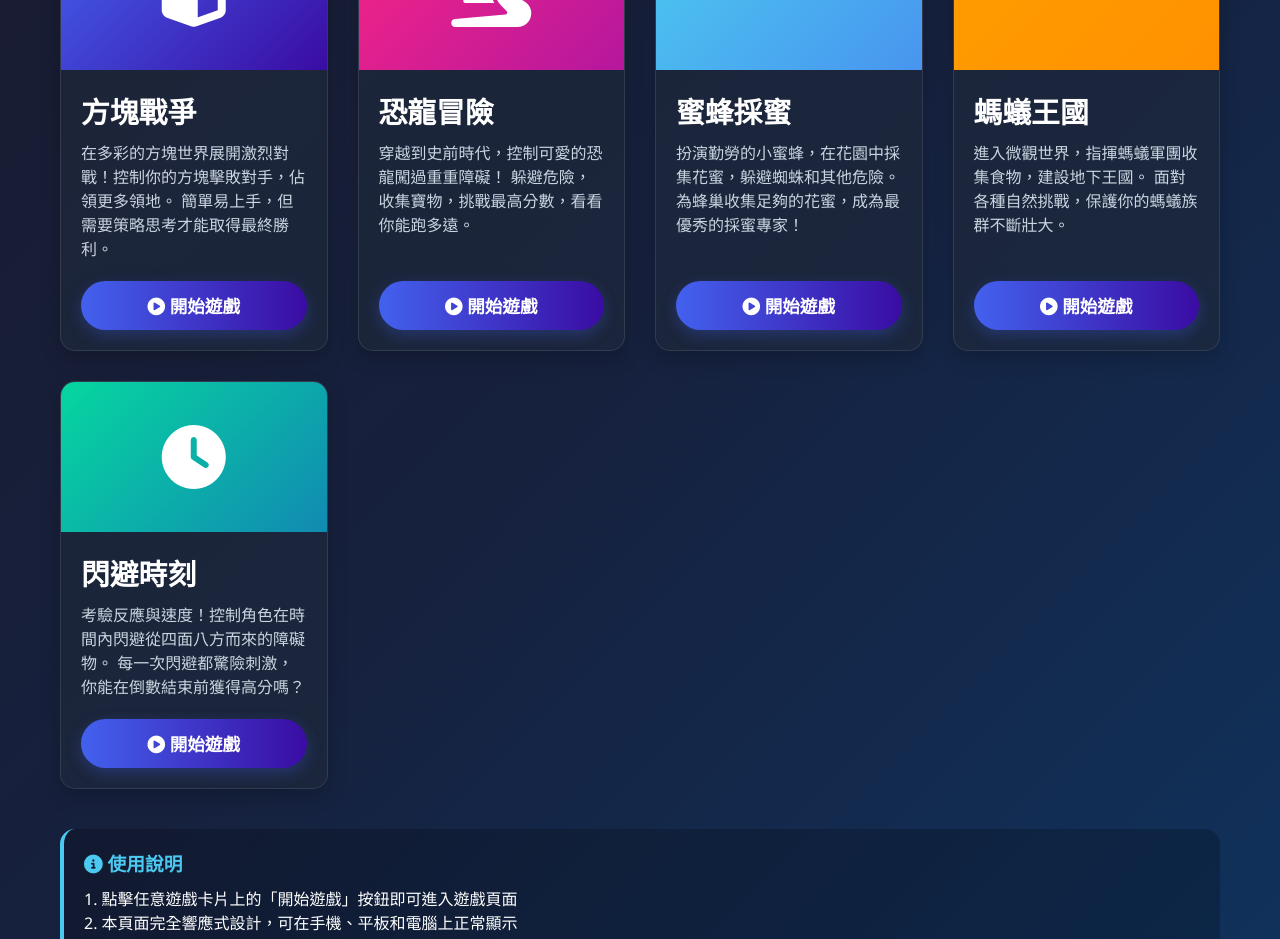
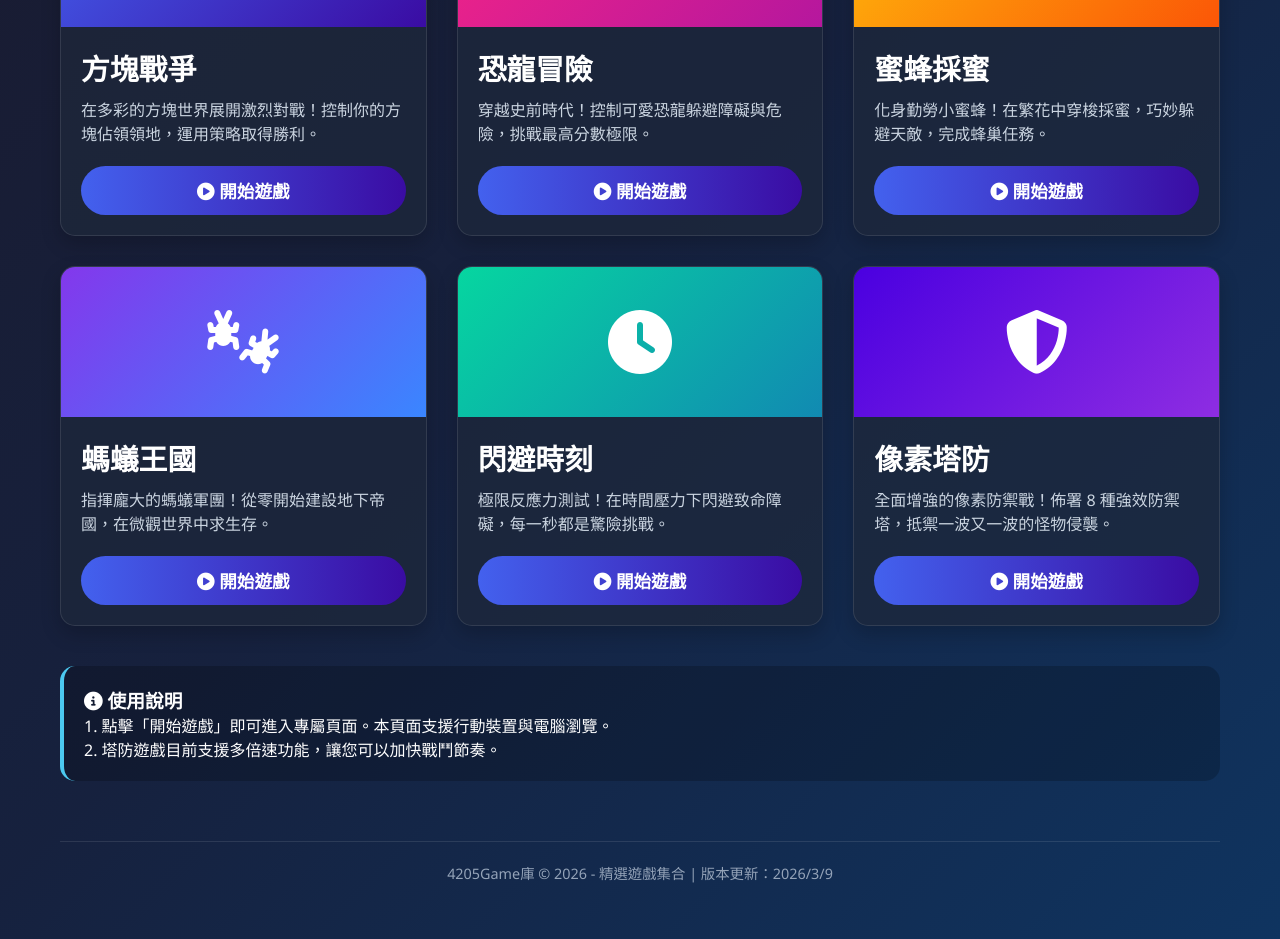
Before and after one commit to 4205tt-moon/game, a plain HTML site: page index.html in a window 1280 px wide. Shown: the part 453-1392 px from the top of the page. Drawn offline with Linux system fonts and the light colour scheme.

Commit message:
Add files via upload

```diff
--- a/index.html
+++ b/index.html
@@ -6,370 +6,119 @@
     <title>4205Game庫 - 精選遊戲集合</title>
     <link rel="stylesheet" href="https://cdnjs.cloudflare.com/ajax/libs/font-awesome/6.4.0/css/all.min.css">
     <style>
-        * {
-            margin: 0;
-            padding: 0;
-            box-sizing: border-box;
-            font-family: 'Segoe UI', 'Microsoft JhengHei', sans-serif;
-        }
+        /* ... (保留原本的 CSS 設定) ... */
+        * { margin: 0; padding: 0; box-sizing: border-box; font-family: 'Segoe UI', 'Microsoft JhengHei', sans-serif; }
+        body { background: linear-gradient(135deg, #1a1a2e 0%, #16213e 50%, #0f3460 100%); color: #fff; min-height: 100vh; padding: 20px; }
+        .container { max-width: 1200px; margin: 0 auto; padding: 20px; }
+        header { text-align: center; margin-bottom: 40px; padding: 20px; background: rgba(0, 0, 0, 0.3); border-radius: 20px; border: 1px solid rgba(255, 255, 255, 0.1); box-shadow: 0 10px 30px rgba(0, 0, 0, 0.3); }
+        .logo-icon { font-size: 2.5rem; color: #4cc9f0; margin-right: 15px; }
+        h1 { font-size: 3.5rem; background: linear-gradient(to right, #4cc9f0, #4361ee); -webkit-background-clip: text; background-clip: text; color: transparent; text-shadow: 0 5px 15px rgba(76, 201, 240, 0.3); margin-bottom: 10px; }
+        .subtitle { font-size: 1.2rem; color: #a5b4fc; margin-bottom: 20px; }
+        .intro { max-width: 800px; margin: 0 auto; line-height: 1.6; color: #cbd5e1; font-size: 1.1rem; }
+        .games-grid { display: grid; grid-template-columns: repeat(auto-fit, minmax(280px, 1fr)); gap: 30px; margin: 40px 0; }
+        .game-card { background: rgba(30, 41, 59, 0.7); border-radius: 15px; overflow: hidden; transition: all 0.3s ease; border: 1px solid rgba(255, 255, 255, 0.1); box-shadow: 0 8px 20px rgba(0, 0, 0, 0.2); display: flex; flex-direction: column; height: 100%; }
+        .game-card:hover { transform: translateY(-10px); box-shadow: 0 15px 30px rgba(0, 0, 0, 0.4); border-color: rgba(76, 201, 240, 0.5); }
+        .game-icon { height: 150px; display: flex; align-items: center; justify-content: center; font-size: 4rem; color: #fff; }
+        .game-content { padding: 20px; flex-grow: 1; display: flex; flex-direction: column; }
+        .game-title { font-size: 1.8rem; margin-bottom: 10px; color: #fff; }
+        .game-description { color: #cbd5e1; margin-bottom: 20px; line-height: 1.5; flex-grow: 1; }
+        .play-button { display: inline-block; background: linear-gradient(to right, #4361ee, #3a0ca3); color: white; padding: 12px 25px; border-radius: 50px; text-decoration: none; font-weight: bold; font-size: 1.1rem; text-align: center; transition: all 0.3s ease; border: none; cursor: pointer; }
 
-        body {
-            background: linear-gradient(135deg, #1a1a2e 0%, #16213e 50%, #0f3460 100%);
-            color: #fff;
-            min-height: 100vh;
-            padding: 20px;
-        }
+        /* 遊戲卡片圖標配色設定 */
+        .game-card:nth-child(1) .game-icon { background: linear-gradient(135deg, #4361ee, #3a0ca3); } /* 方塊 */
+        .game-card:nth-child(2) .game-icon { background: linear-gradient(135deg, #f72585, #b5179e); } /* 恐龍 */
+        .game-card:nth-child(3) .game-icon { background: linear-gradient(135deg, #ffbe0b, #fb5607); } /* 蜜蜂 - 暖色 */
+        .game-card:nth-child(4) .game-icon { background: linear-gradient(135deg, #8338ec, #3a86ff); } /* 螞蟻 - 酷炫 */
+        .game-card:nth-child(5) .game-icon { background: linear-gradient(135deg, #06d6a0, #118ab2); } /* 閃避 */
+        .game-card:nth-child(6) .game-icon { background: linear-gradient(135deg, #4a00e0, #8e2de2); } /* 塔防 - 紫色 */
 
-        .container {
-            max-width: 1200px;
-            margin: 0 auto;
-            padding: 20px;
-        }
+        footer { text-align: center; margin-top: 60px; padding: 20px; color: #94a3b8; font-size: 0.9rem; border-top: 1px solid rgba(255, 255, 255, 0.1); }
+        .instructions { background: rgba(0, 0, 0, 0.2); border-radius: 15px; padding: 20px; margin-top: 30px; border-left: 4px solid #4cc9f0; }
 
-        header {
-            text-align: center;
-            margin-bottom: 40px;
-            padding: 20px;
-            background: rgba(0, 0, 0, 0.3);
-            border-radius: 20px;
-            border: 1px solid rgba(255, 255, 255, 0.1);
-            box-shadow: 0 10px 30px rgba(0, 0, 0, 0.3);
-        }
-
-        .logo {
-            display: flex;
-            align-items: center;
-            justify-content: center;
-            margin-bottom: 15px;
-        }
-
-        .logo-icon {
-            font-size: 2.5rem;
-            color: #4cc9f0;
-            margin-right: 15px;
-        }
-
-        h1 {
-            font-size: 3.5rem;
-            background: linear-gradient(to right, #4cc9f0, #4361ee);
-            -webkit-background-clip: text;
-            background-clip: text;
-            color: transparent;
-            text-shadow: 0 5px 15px rgba(76, 201, 240, 0.3);
-            margin-bottom: 10px;
-        }
-
-        .subtitle {
-            font-size: 1.2rem;
-            color: #a5b4fc;
-            margin-bottom: 20px;
-        }
-
-        .intro {
-            max-width: 800px;
-            margin: 0 auto;
-            line-height: 1.6;
-            color: #cbd5e1;
-            font-size: 1.1rem;
-        }
-
-        .games-grid {
-            display: grid;
-            grid-template-columns: repeat(auto-fit, minmax(250px, 1fr));
-            gap: 30px;
-            margin: 40px 0;
-        }
-
-        .game-card {
-            background: rgba(30, 41, 59, 0.7);
-            border-radius: 15px;
-            overflow: hidden;
-            transition: all 0.3s ease;
-            border: 1px solid rgba(255, 255, 255, 0.1);
-            box-shadow: 0 8px 20px rgba(0, 0, 0, 0.2);
-            display: flex;
-            flex-direction: column;
-            height: 100%;
-        }
-
-        .game-card:hover {
-            transform: translateY(-10px);
-            box-shadow: 0 15px 30px rgba(0, 0, 0, 0.4);
-            border-color: rgba(76, 201, 240, 0.5);
-        }
-
-        .game-icon {
-            height: 150px;
-            display: flex;
-            align-items: center;
-            justify-content: center;
-            font-size: 4rem;
-            color: #fff;
-        }
-
-        .game-content {
-            padding: 20px;
-            flex-grow: 1;
-            display: flex;
-            flex-direction: column;
-        }
-
-        .game-title {
-            font-size: 1.8rem;
-            margin-bottom: 10px;
-            color: #fff;
-        }
-
-        .game-description {
-            color: #cbd5e1;
-            margin-bottom: 20px;
-            line-height: 1.5;
-            flex-grow: 1;
-        }
-
-        .play-button {
-            display: inline-block;
-            background: linear-gradient(to right, #4361ee, #3a0ca3);
-            color: white;
-            padding: 12px 25px;
-            border-radius: 50px;
-            text-decoration: none;
-            font-weight: bold;
-            font-size: 1.1rem;
-            text-align: center;
-            transition: all 0.3s ease;
-            border: none;
-            cursor: pointer;
-            box-shadow: 0 5px 15px rgba(67, 97, 238, 0.3);
-        }
-
-        .play-button:hover {
-            background: linear-gradient(to right, #3a0ca3, #4361ee);
-            transform: scale(1.05);
-            box-shadow: 0 8px 20px rgba(67, 97, 238, 0.4);
-        }
-
-        /* 遊戲卡片圖標背景顏色 - 前四個保持原樣 */
-        .game-card:nth-child(1) .game-icon { background: linear-gradient(135deg, #4361ee, #3a0ca3); }
-        .game-card:nth-child(2) .game-icon { background: linear-gradient(135deg, #f72585, #b5179e); }
-        .game-card:nth-child(3) .game-icon { background: linear-gradient(135deg, #4cc9f0, #4895ef); }
-        .game-card:nth-child(4) .game-icon { background: linear-gradient(135deg, #ff9e00, #ff9100); }
-        /* 第五個卡片新配色：清新綠色/藍色調 */
-        .game-card:nth-child(5) .game-icon { background: linear-gradient(135deg, #06d6a0, #118ab2); }
-
-        footer {
-            text-align: center;
-            margin-top: 60px;
-            padding: 20px;
-            color: #94a3b8;
-            font-size: 0.9rem;
-            border-top: 1px solid rgba(255, 255, 255, 0.1);
-        }
-
-        .instructions {
-            background: rgba(0, 0, 0, 0.2);
-            border-radius: 15px;
-            padding: 20px;
-            margin-top: 30px;
-            border-left: 4px solid #4cc9f0;
-        }
-
-        .instructions h3 {
-            color: #4cc9f0;
-            margin-bottom: 10px;
-        }
-
-        @media (max-width: 768px) {
-            h1 {
-                font-size: 2.5rem;
-            }
-
-            .games-grid {
-                grid-template-columns: 1fr;
-                gap: 20px;
-            }
-
-            .game-icon {
-                height: 120px;
-                font-size: 3rem;
-            }
-        }
-
-        /* 動畫效果 */
-        @keyframes fadeIn {
-            from { opacity: 0; transform: translateY(20px); }
-            to { opacity: 1; transform: translateY(0); }
-        }
-
-        .fade-in {
-            animation: fadeIn 0.8s ease forwards;
-        }
-
-        .delay-1 { animation-delay: 0.2s; opacity: 0; }
-        .delay-2 { animation-delay: 0.4s; opacity: 0; }
-        .delay-3 { animation-delay: 0.6s; opacity: 0; }
-        .delay-4 { animation-delay: 0.8s; opacity: 0; }
-        /* 新增第五個延遲類 */
-        .delay-5 { animation-delay: 1.0s; opacity: 0; }
+        @keyframes fadeIn { from { opacity: 0; transform: translateY(20px); } to { opacity: 1; transform: translateY(0); } }
+        .fade-in { animation: fadeIn 0.8s ease forwards; }
+        .delay-1 { animation-delay: 0.1s; opacity: 0; }
+        .delay-2 { animation-delay: 0.2s; opacity: 0; }
+        .delay-3 { animation-delay: 0.3s; opacity: 0; }
+        .delay-4 { animation-delay: 0.4s; opacity: 0; }
+        .delay-5 { animation-delay: 0.5s; opacity: 0; }
+        .delay-6 { animation-delay: 0.6s; opacity: 0; }
     </style>
 </head>
 <body>
     <div class="container">
         <header class="fade-in">
-            <div class="logo">
-                <i class="fas fa-gamepad logo-icon"></i>
-            </div>
+            <div class="logo"><i class="fas fa-gamepad logo-icon"></i></div>
             <h1>4205Game庫</h1>
-            <div class="subtitle">精選遊戲集合 - 隨時暢玩</div>
-            <p class="intro">
-                歡迎來到4205Game庫！這裡收集了各種有趣的網頁遊戲，
-		讓您享受愉快的遊戲時光點擊下方遊戲卡片即可開始遊玩。
-            </p>
+            <div class="subtitle">精選遊戲集合 - 策略與挑戰</div>
+            <p class="intro">歡迎來到4205Game庫！點擊下方遊戲卡片，立即開啟您的遊戲冒險。</p>
         </header>
 
         <main>
             <div class="games-grid">
-                <!-- 方塊戰爭遊戲 -->
                 <div class="game-card fade-in delay-1">
-                    <div class="game-icon">
-                        <i class="fas fa-cube"></i>
-                    </div>
+                    <div class="game-icon"><i class="fas fa-cube"></i></div>
                     <div class="game-content">
                         <h2 class="game-title">方塊戰爭</h2>
-                        <p class="game-description">
-                            在多彩的方塊世界展開激烈對戰！控制你的方塊擊敗對手，佔領更多領地。
-                            簡單易上手，但需要策略思考才能取得最終勝利。
-                        </p>
-                        <a href="Cube14.html" class="play-button">
-                            <i class="fas fa-play-circle"></i> 開始遊戲
-                        </a>
+                        <p class="game-description">在多彩的方塊世界展開激烈對戰！控制你的方塊佔領領地，運用策略取得勝利。</p>
+                        <a href="Cube14.html" class="play-button"><i class="fas fa-play-circle"></i> 開始遊戲</a>
                     </div>
                 </div>
 
-                <!-- 恐龍遊戲 -->
                 <div class="game-card fade-in delay-2">
-                    <div class="game-icon">
-                        <i class="fas fa-dragon"></i>
-                    </div>
+                    <div class="game-icon"><i class="fas fa-dragon"></i></div>
                     <div class="game-content">
                         <h2 class="game-title">恐龍冒險</h2>
-                        <p class="game-description">
-                            穿越到史前時代，控制可愛的恐龍闖過重重障礙！
-                            躲避危險，收集寶物，挑戰最高分數，看看你能跑多遠。
-                        </p>
-                        <a href="Dinosaur Games.html" class="play-button">
-                            <i class="fas fa-play-circle"></i> 開始遊戲
-                        </a>
+                        <p class="game-description">穿越史前時代！控制可愛恐龍躲避障礙與危險，挑戰最高分數極限。</p>
+                        <a href="Dinosaur Games.html" class="play-button"><i class="fas fa-play-circle"></i> 開始遊戲</a>
                     </div>
                 </div>
 
-                <!-- 蜜蜂遊戲 -->
                 <div class="game-card fade-in delay-3">
-                    <div class="game-icon">
-                        <i class="fas fa-bee"></i>
-                    </div>
-                    <div class="game-content">
+                    <div class="game-icon"><i class="fas fa-yellow fa-fw fa-brands fa-fly"></i></div> <div class="game-content">
                         <h2 class="game-title">蜜蜂採蜜</h2>
-                        <p class="game-description">
-                            扮演勤勞的小蜜蜂，在花園中採集花蜜，躲避蜘蛛和其他危險。
-                            為蜂巢收集足夠的花蜜，成為最優秀的採蜜專家！
-                        </p>
-                        <a href="bee5.html" class="play-button">
-                            <i class="fas fa-play-circle"></i> 開始遊戲
-                        </a>
+                        <p class="game-description">化身勤勞小蜜蜂！在繁花中穿梭採蜜，巧妙躲避天敵，完成蜂巢任務。</p>
+                        <a href="bee5.html" class="play-button"><i class="fas fa-play-circle"></i> 開始遊戲</a>
                     </div>
                 </div>
 
-                <!-- 螞蟻遊戲 -->
                 <div class="game-card fade-in delay-4">
-                    <div class="game-icon">
-                        <i class="fas fa-ant"></i>
-                    </div>
-                    <div class="game-content">
+                    <div class="game-icon"><i class="fas fa-bugs"></i></div> <div class="game-content">
                         <h2 class="game-title">螞蟻王國</h2>
-                        <p class="game-description">
-                            進入微觀世界，指揮螞蟻軍團收集食物，建設地下王國。
-                            面對各種自然挑戰，保護你的螞蟻族群不斷壯大。
-                        </p>
-                        <a href="ant-6.html" class="play-button">
-                            <i class="fas fa-play-circle"></i> 開始遊戲
-                        </a>
+                        <p class="game-description">指揮龐大的螞蟻軍團！從零開始建設地下帝國，在微觀世界中求生存。</p>
+                        <a href="ant-6.html" class="play-button"><i class="fas fa-play-circle"></i> 開始遊戲</a>
                     </div>
                 </div>
 
-                <!-- 新增：閃避時刻遊戲 (Dodge time3) 使用時鐘圖示 -->
                 <div class="game-card fade-in delay-5">
-                    <div class="game-icon">
-                        <i class="fas fa-clock"></i>   <!-- 時鐘圖示代表時間壓力/閃避節奏 -->
-                    </div>
+                    <div class="game-icon"><i class="fas fa-clock"></i></div>
                     <div class="game-content">
                         <h2 class="game-title">閃避時刻</h2>
-                        <p class="game-description">
-                            考驗反應與速度！控制角色在時間內閃避從四面八方而來的障礙物。
-                            每一次閃避都驚險刺激，你能在倒數結束前獲得高分嗎？
-                        </p>
-                        <a href="Dodge time3.html" class="play-button">
-                            <i class="fas fa-play-circle"></i> 開始遊戲
-                        </a>
+                        <p class="game-description">極限反應力測試！在時間壓力下閃避致命障礙，每一秒都是驚險挑戰。</p>
+                        <a href="Dodge time3.html" class="play-button"><i class="fas fa-play-circle"></i> 開始遊戲</a>
+                    </div>
+                </div>
+
+                <div class="game-card fade-in delay-6">
+                    <div class="game-icon"><i class="fas fa-shield-halved"></i></div>
+                    <div class="game-content">
+                        <h2 class="game-title">像素塔防</h2>
+                        <p class="game-description">全面增強的像素防禦戰！佈署 8 種強效防禦塔，抵禦一波又一波的怪物侵襲。</p>
+                        <a href="Tower7-1.html" class="play-button"><i class="fas fa-play-circle"></i> 開始遊戲</a>
                     </div>
                 </div>
             </div>
 
             <div class="instructions fade-in">
                 <h3><i class="fas fa-info-circle"></i> 使用說明</h3>
-                <p>1. 點擊任意遊戲卡片上的「開始遊戲」按鈕即可進入遊戲頁面</p>
-                <p>2. 本頁面完全響應式設計，可在手機、平板和電腦上正常顯示</p>
-
+                <p>1. 點擊「開始遊戲」即可進入專屬頁面。本頁面支援行動裝置與電腦瀏覽。</p>
+                <p>2. 塔防遊戲目前支援多倍速功能，讓您可以加快戰鬥節奏。</p>
             </div>
         </main>
 
         <footer class="fade-in">
-            <p>4205Game庫 &copy; 2025 - 精選遊戲集合 | 設計：網頁設計專案</p>
-            <p>本網站僅供學習與娛樂使用，遊戲版權歸原作者所有</p>
-		// 2026/3/5版本
+            <p>4205Game庫 &copy; 2026 - 精選遊戲集合 | 版本更新：2026/3/9</p>
         </footer>
     </div>
-
-    <script>
-        // 添加按鈕點擊效果
-        document.querySelectorAll('.play-button').forEach(button => {
-            button.addEventListener('click', function(e) {
-                // 檢查連結是否存在
-                const href = this.getAttribute('href');
-                if (href) {
-                    // 添加點擊反饋
-                    this.style.transform = 'scale(0.95)';
-                    setTimeout(() => {
-                        this.style.transform = '';
-                    }, 200);
-
-                    // 這裡可以添加更多邏輯，比如檢查檔案是否存在
-                    console.log(`嘗試載入遊戲: ${href}`);
-                }
-            });
-        });
-
-        // 檢查頁面載入時元素是否進入視野，添加淡入效果
-        document.addEventListener('DOMContentLoaded', function() {
-            // 簡單的滾動動畫觸發
-            const observerOptions = {
-                threshold: 0.1,
-                rootMargin: '0px 0px -50px 0px'
-            };
-
-            const observer = new IntersectionObserver((entries) => {
-                entries.forEach(entry => {
-                    if (entry.isIntersecting) {
-                        entry.target.classList.add('fade-in');
-                    }
-                });
-            }, observerOptions);
-
-            // 觀察所有遊戲卡片
-            document.querySelectorAll('.game-card').forEach(card => {
-                observer.observe(card);
-            });
-        });
-    </script>
 </body>
 </html>
```
